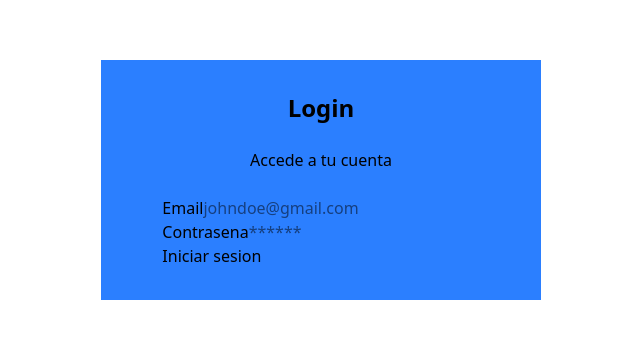
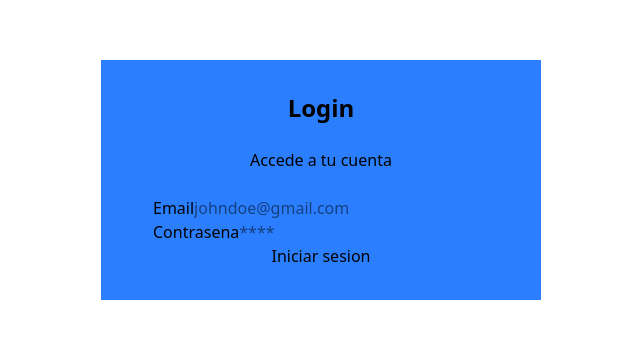
Before and after one commit to Elias8420/hyrule_bank, a Next.js app: page / in a window 1280 px wide. Shown: the part 220-558 px from the top of the page, without its empty margins (319-959 px from the left). Built offline with nearby package versions, Linux system fonts and the light colour scheme.

Commit message:
add: refactor code to get same width in both fields

```diff
--- a/src/components/auth/LoginForm.tsx
+++ b/src/components/auth/LoginForm.tsx
@@ -14,8 +14,8 @@ export function LoginForm() {
   }
 
   return(
-    <form onSubmit={onSubmit}>
-      <div>
+    <form onSubmit={onSubmit} className="flex flex-col items-center w-96">
+      <div className="w-84">
         <label className="">Email</label>
         <input
         name="email"
@@ -25,14 +25,14 @@ export function LoginForm() {
         placeholder="johndoe@gmail.com"
         />
       </div>
-      <div>
+      <div className="w-84">
         <label className="">Contrasena</label>
         <input
         name="password"
         type="password"
         autoComplete="current-password"
         className=""
-        placeholder="******"
+        placeholder="****"
         />
       </div>
 
```
